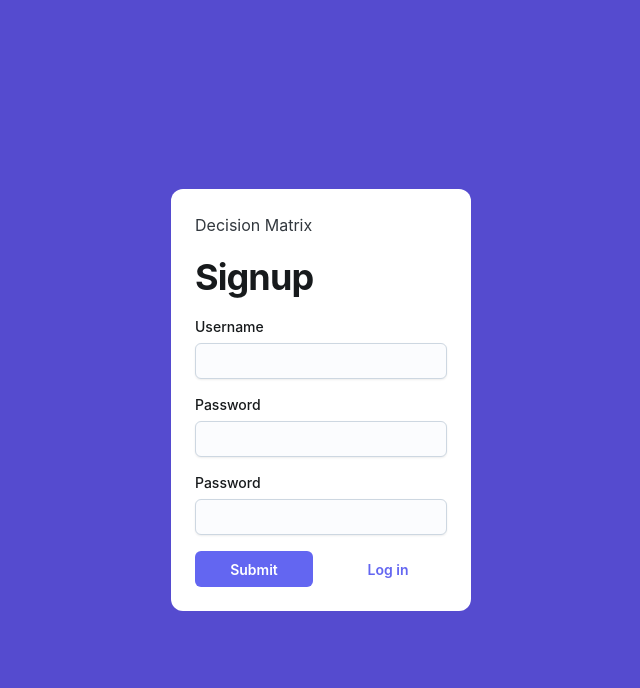
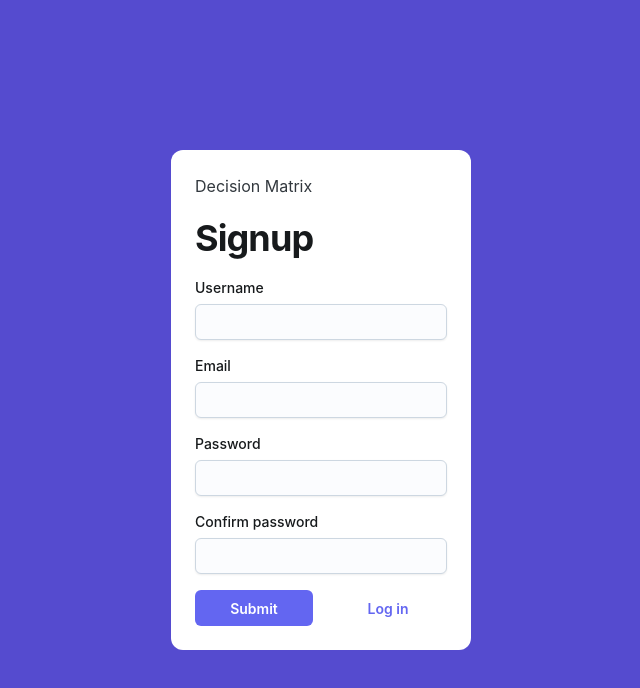
Before and after one commit to davidrhoderick/decision-matrix-frontend, a React (Vite) app: page /signup in a window 1280 px wide. Shown: the top 688 px of the page, without its empty margins (319-959 px from the left). Built offline with nearby package versions, Linux system fonts and the light colour scheme; no server answers.

Commit message:
Starting to implement email verification.

```diff
--- a/src/pages/Signup.tsx
+++ b/src/pages/Signup.tsx
@@ -18,18 +18,19 @@ import {
 } from "@mui/joy";
 
 const usernameMessage = "Please enter a valid username" as const;
+const emailMessage = "Please enter a valid email" as const;
 const passwordMessage = "Please enter a valid password" as const;
 const confirmPasswordMessage = "Password values must match" as const;
 
 type FormData = {
   username: string;
+  email: string;
   password: string;
   confirmPassword: string;
 };
 
 const Signup: FC = () => {
   const dispatch = useDispatch<AppDispatch>();
-  const navigate = useNavigate();
   const [signupError, setSignupError] = useState("");
 
   const { control, handleSubmit, watch } = useForm<FormData>();
@@ -43,12 +44,13 @@ const Signup: FC = () => {
   const onSubmit = handleSubmit(
     // eslint-disable-next-line @typescript-eslint/no-unused-vars
     async ({ confirmPassword, ...data }) => {
+      console.log(data);
       setLoading(true);
       dispatch(signup(data))
         .then(unwrapResult)
         .then(() => {
           setLoading(false);
-          navigate("/");
+          // navigate("/");
         })
         .catch((error) => {
           setLoading(false);
@@ -72,8 +74,7 @@ const Signup: FC = () => {
           Log in
         </Button>
       }
-      error={signupError}
-    >
+      error={signupError}>
       <Controller
         control={control}
         name={"username"}
@@ -89,6 +90,29 @@ const Signup: FC = () => {
         render={({ field, fieldState: { error } }) => (
           <FormControl error={!!error?.message}>
             <FormLabel>Username</FormLabel>
+            <Input {...field} />
+            {error && (
+              <FormHelperText color={"danger"}>{error.message}</FormHelperText>
+            )}
+          </FormControl>
+        )}
+      />
+
+      <Controller
+        control={control}
+        name={"email"}
+        rules={{
+          pattern: {
+            value:
+              /^[a-z0-9~!$%^&*_=+\-}{'?]+(\.[a-z0-9~!$%^&*_=+\-}{'?]+)*@([a-z0-9_][a-z0-9_]*(\.[a-z0-9_]+)*\.(aero|arpa|biz|com|coop|edu|gov|info|int|mil|museum|name|net|org|pro|travel|mobi|[a-z][a-z])|([0-9]{1,3}\.[0-9]{1,3}\.[0-9]{1,3}\.[0-9]{1,3}))(:[0-9]{1,5})?$/,
+            flags: "i",
+            message: emailMessage,
+          },
+          required: { value: true, message: emailMessage },
+        }}
+        render={({ field, fieldState: { error } }) => (
+          <FormControl error={!!error?.message}>
+            <FormLabel>Email</FormLabel>
             <Input {...field} />
             {error && (
               <FormHelperText color={"danger"}>{error.message}</FormHelperText>
@@ -126,7 +150,7 @@ const Signup: FC = () => {
         }}
         render={({ field, fieldState: { error } }) => (
           <FormControl error={!!error?.message}>
-            <FormLabel>Password</FormLabel>
+            <FormLabel>Confirm password</FormLabel>
             <Input {...field} type={"password"} />
             {error && (
               <FormHelperText color={"danger"}>{error.message}</FormHelperText>
--- a/src/redux/authSlice.ts
+++ b/src/redux/authSlice.ts
@@ -55,15 +55,15 @@ export const login = createAsyncThunk<
 
 export const signup = createAsyncThunk<
   AuthResponse,
-  { username: string; password: string }
->("auth/signup", async ({ username, password }, { rejectWithValue }) => {
+  { username: string; email: string; password: string }
+>("auth/signup", async ({ username, email, password }, { rejectWithValue }) => {
   try {
     const response = await fetch(`${import.meta.env.VITE_BACKEND_URL}/signup`, {
       method: "POST",
       headers: {
         "content-type": "application/json",
       },
-      body: JSON.stringify({ username, password }),
+      body: JSON.stringify({ username, email, password }),
     });
 
     if (response.ok) {
@@ -133,16 +133,10 @@ export const authSlice = createSlice({
       .addCase(signup.pending, (state) => {
         state.state = "pending";
       })
-      .addCase(signup.fulfilled, (state, action) => {
-        state.accessToken = action.payload.session.id;
-        state.tokenType = action.payload.tokenType;
-        state.username = action.payload.username;
+      .addCase(signup.fulfilled, (state) => {
         state.state = "fulfilled";
       })
       .addCase(signup.rejected, (state) => {
-        state.accessToken = "";
-        state.tokenType = "";
-        state.username = "";
         state.state = "rejected";
       })
       .addCase(signout.pending, (state) => {
```
Also changed, not shown: src/pages/Login.tsx (+6 -3 lines).
